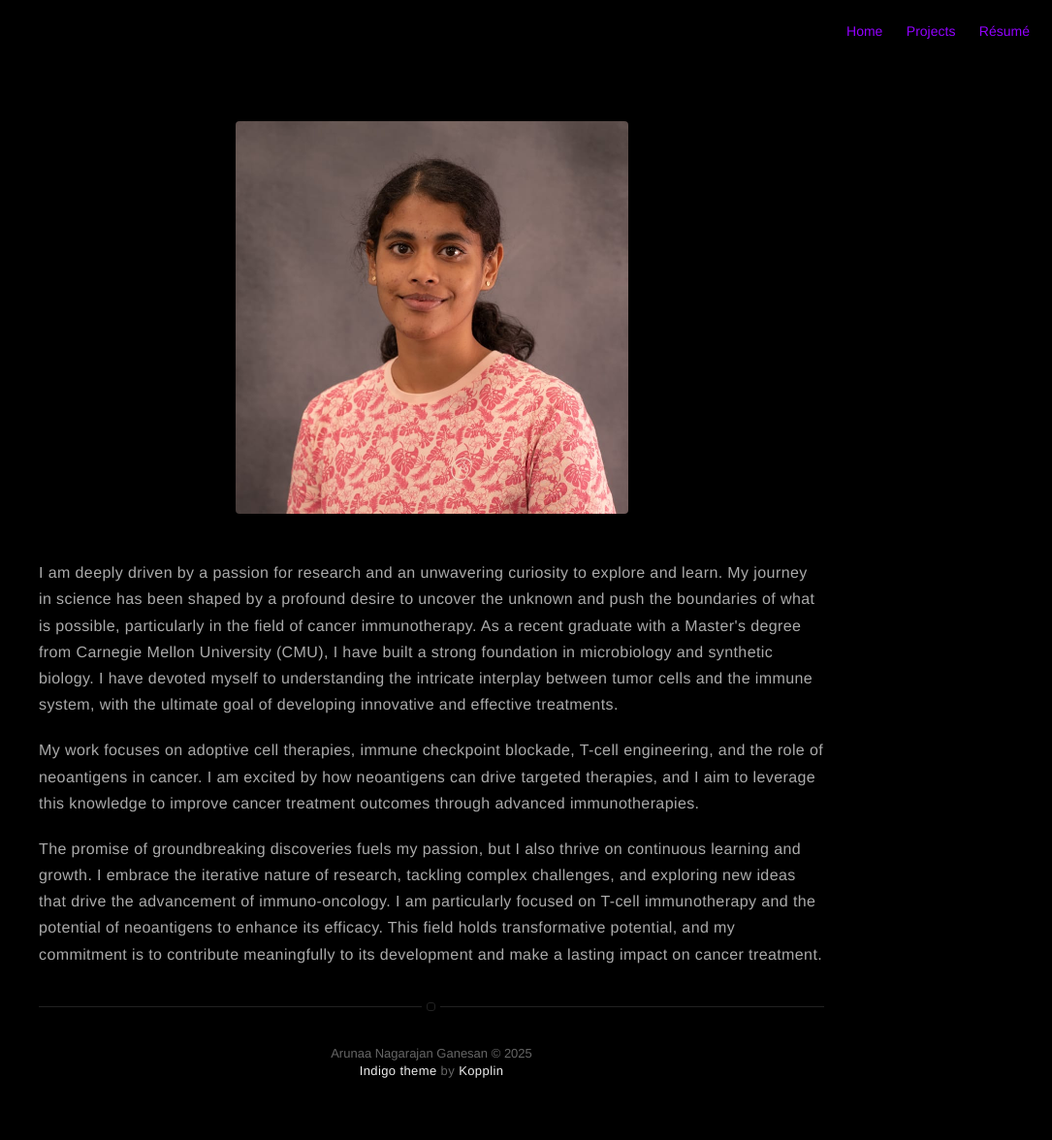
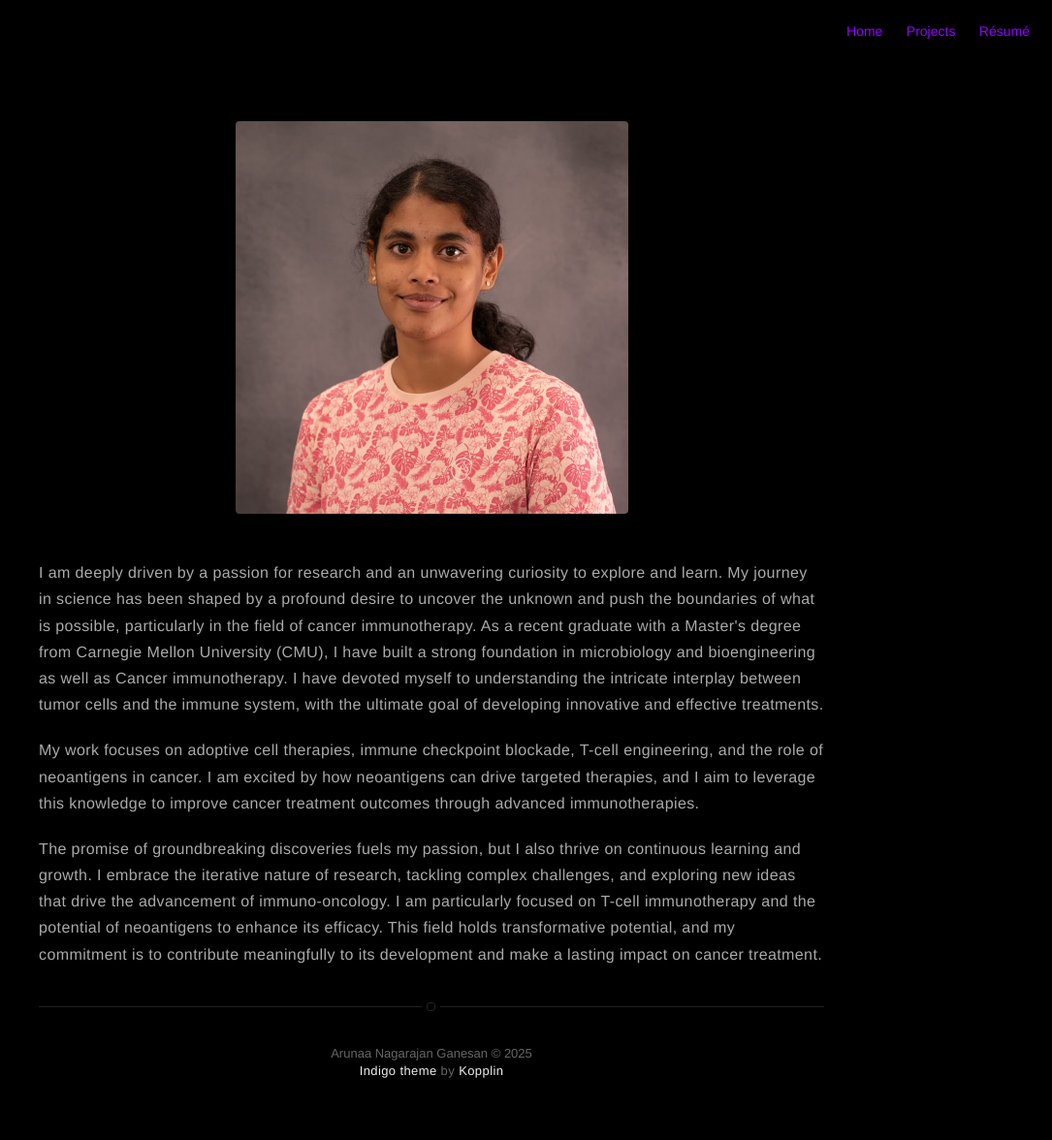
Before and after one commit to arunaang/arunaang.github.io, a Jekyll site: the page built from about.md, in a window 1280 px wide. Shown: the whole page at 97% size, without its empty margins (195-1280 px from the left). Built offline with Jekyll 4.4.1, drawn with Linux system fonts in a browser that asks for light colours; nearby versions of some CDN libraries.

Commit message:
added points to about me

```diff
--- a/about.md
+++ b/about.md
@@ -4,7 +4,7 @@ layout: page
 ---
 ![Profile Image]({% if site.external-image %}{{ site.picture }}{% else %}{{ site.url }}/{{ site.picture }}{% endif %})
 <br>
-<p>I am deeply driven by a passion for research and an unwavering curiosity to explore and learn. My journey in science has been shaped by a profound desire to uncover the unknown and push the boundaries of what is possible, particularly in the field of cancer immunotherapy. As a recent graduate with a Master's degree from Carnegie Mellon University (CMU), I have built a strong foundation in microbiology and synthetic biology. I have devoted myself to understanding the intricate interplay between tumor cells and the immune system, with the ultimate goal of developing innovative and effective treatments.</p>
+<p>I am deeply driven by a passion for research and an unwavering curiosity to explore and learn. My journey in science has been shaped by a profound desire to uncover the unknown and push the boundaries of what is possible, particularly in the field of cancer immunotherapy. As a recent graduate with a Master's degree from Carnegie Mellon University (CMU), I have built a strong foundation in microbiology and bioengineering as well as Cancer immunotherapy. I have devoted myself to understanding the intricate interplay between tumor cells and the immune system, with the ultimate goal of developing innovative and effective treatments.</p>
 
 <p>My work focuses on adoptive cell therapies, immune checkpoint blockade, T-cell engineering, and the role of neoantigens in cancer. I am excited by how neoantigens can drive targeted therapies, and I aim to leverage this knowledge to improve cancer treatment outcomes through advanced immunotherapies.</p>
 
```
